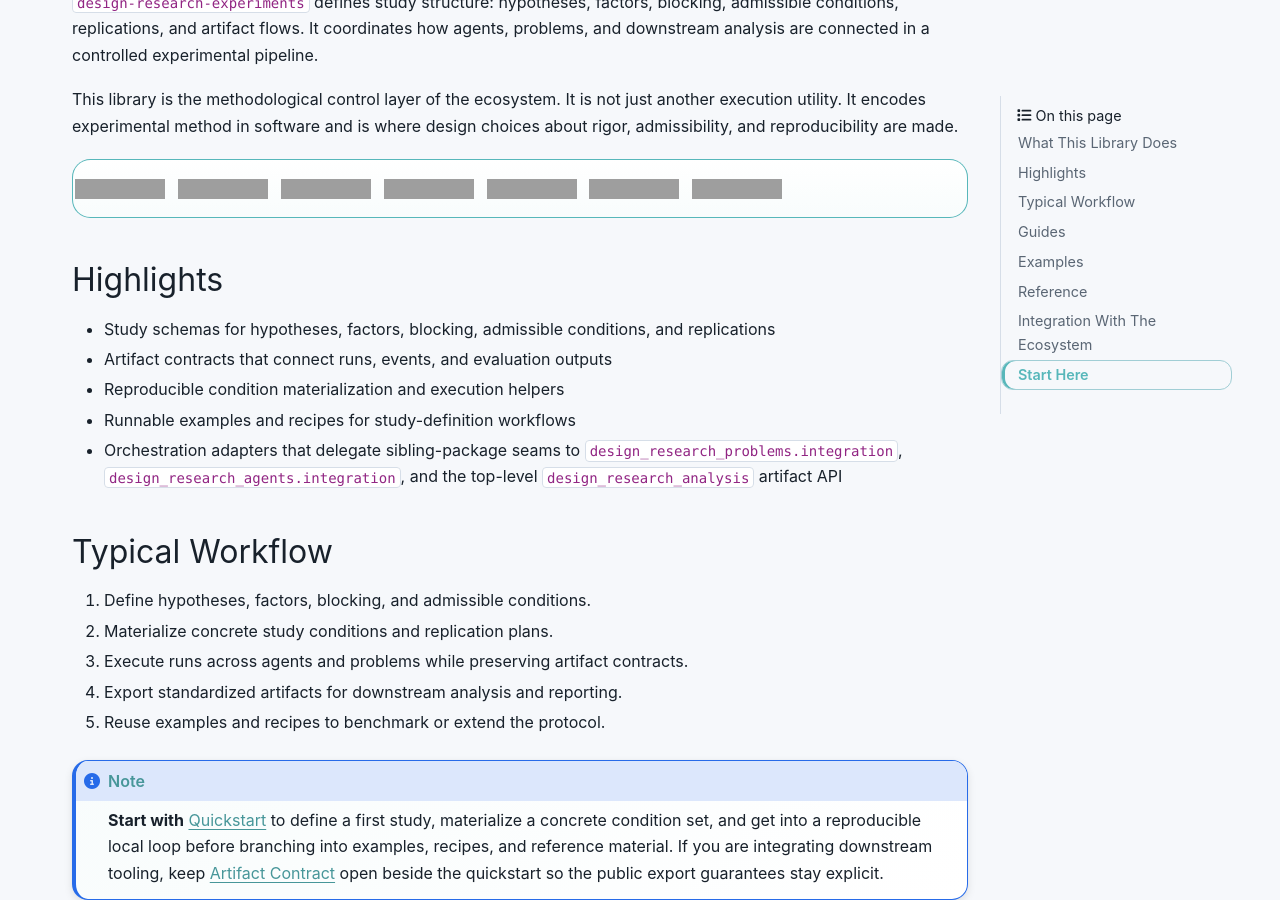
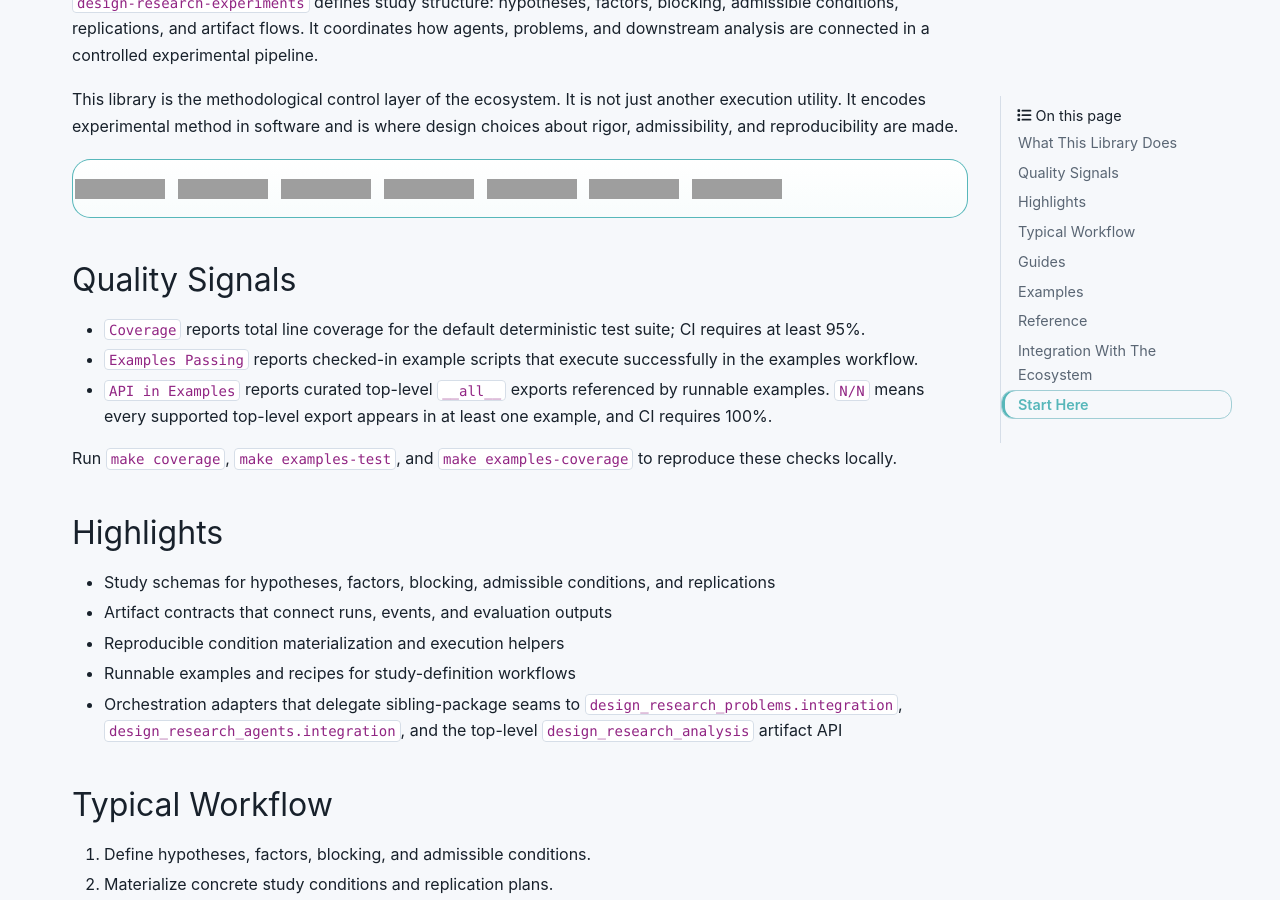
Before and after one commit to cmudrc/design-research-experiments, a Sphinx documentation site: the page built from docs/index.rst, in a window 1280 px wide and 900 px high, scrolled down 303 px, cut to the strip 0-900 px from the top of the window. Built offline with Sphinx 7.4.7 and the PyData theme 0.15.4, drawn with Linux system fonts in a browser that asks for light colours; grey boxes are pictures that could not be loaded.

Commit message:
Complete experiments release quality pass

```diff
--- a/docs/index.rst
+++ b/docs/index.rst
@@ -31,7 +31,7 @@
           <img alt="Examples Passing" src="https://raw.githubusercontent.com/cmudrc/design-research-experiments/HEAD/.github/badges/examples-passing.svg">
         </a>
         <a class="drc-badge-link" href="https://github.com/cmudrc/design-research-experiments/actions/workflows/examples.yml">
-          <img alt="Public API In Examples" src="https://raw.githubusercontent.com/cmudrc/design-research-experiments/HEAD/.github/badges/examples-api-coverage.svg">
+          <img alt="API in Examples" src="https://raw.githubusercontent.com/cmudrc/design-research-experiments/HEAD/.github/badges/examples-api-coverage.svg">
         </a>
         <a class="drc-badge-link" href="https://github.com/cmudrc/design-research-experiments/actions/workflows/docs-pages.yml">
           <img alt="Docs" src="https://github.com/cmudrc/design-research-experiments/actions/workflows/docs-pages.yml/badge.svg">
@@ -43,6 +43,20 @@
           <img alt="Python Versions" src="https://img.shields.io/pypi/pyversions/design-research-experiments.svg">
         </a>
       </div>
+
+Quality Signals
+---------------
+
+- ``Coverage`` reports total line coverage for the default deterministic test
+  suite; CI requires at least 95%.
+- ``Examples Passing`` reports checked-in example scripts that execute
+  successfully in the examples workflow.
+- ``API in Examples`` reports curated top-level ``__all__`` exports referenced
+  by runnable examples. ``N/N`` means every supported top-level export appears
+  in at least one example, and CI requires 100%.
+
+Run ``make coverage``, ``make examples-test``, and ``make examples-coverage``
+to reproduce these checks locally.
 
 Highlights
 ----------
--- a/docs/reference/index.rst
+++ b/docs/reference/index.rst
@@ -28,9 +28,3 @@
 - ``design_research_experiments.adapters``: thin orchestration glue that delegates
   sibling-package interoperability to owner-owned ``integration`` modules.
 - ``design_research_experiments.io``: YAML/JSON/CSV/SQLite persistence helpers.
-
-.. toctree::
-   :maxdepth: 1
-   :hidden:
-
-   ../artifact_contract
```
Also changed, not shown: AGENTS.md (+1 -1 lines), CONTRIBUTING.md (+5 -4 lines), README.md (+10 -2 lines), 9 other files.
